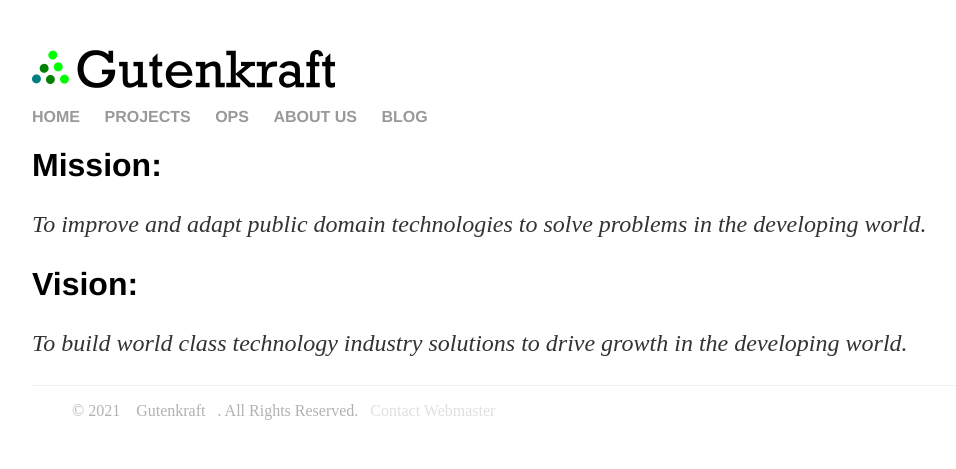
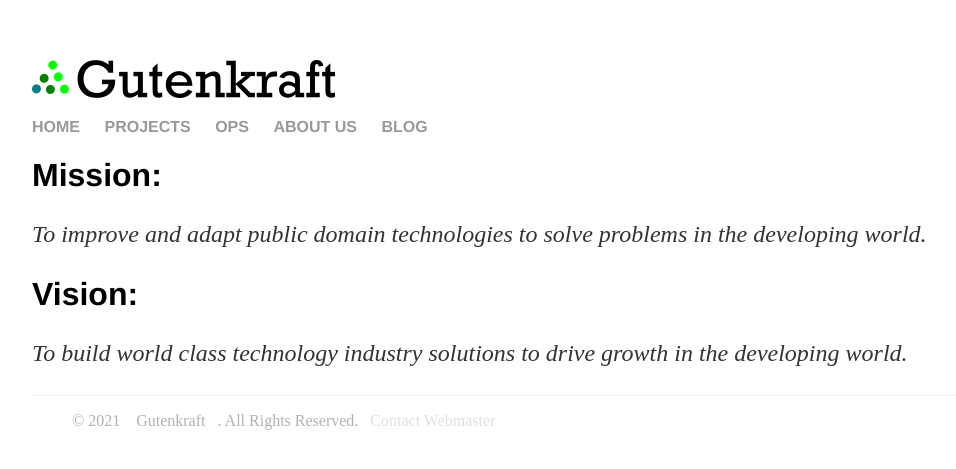
Before and after one commit to oferonmi/datafilik.github.io, a Jekyll site: the page built from index.html, in a window 1280 px wide. Shown: the top 469 px of the page, without its empty margins (96-1052 px from the left). Built offline with Jekyll 4.4.1, drawn with Linux system fonts in a browser that asks for light colours.

Commit message:
css edits

```diff
--- a/css/main.css
+++ b/css/main.css
@@ -1,5 +1,5 @@
 body {
-    margin: 50px auto; /*60px*/
+    margin: 60px auto; /*60px*/
     width: 80%;
 }
 
```
